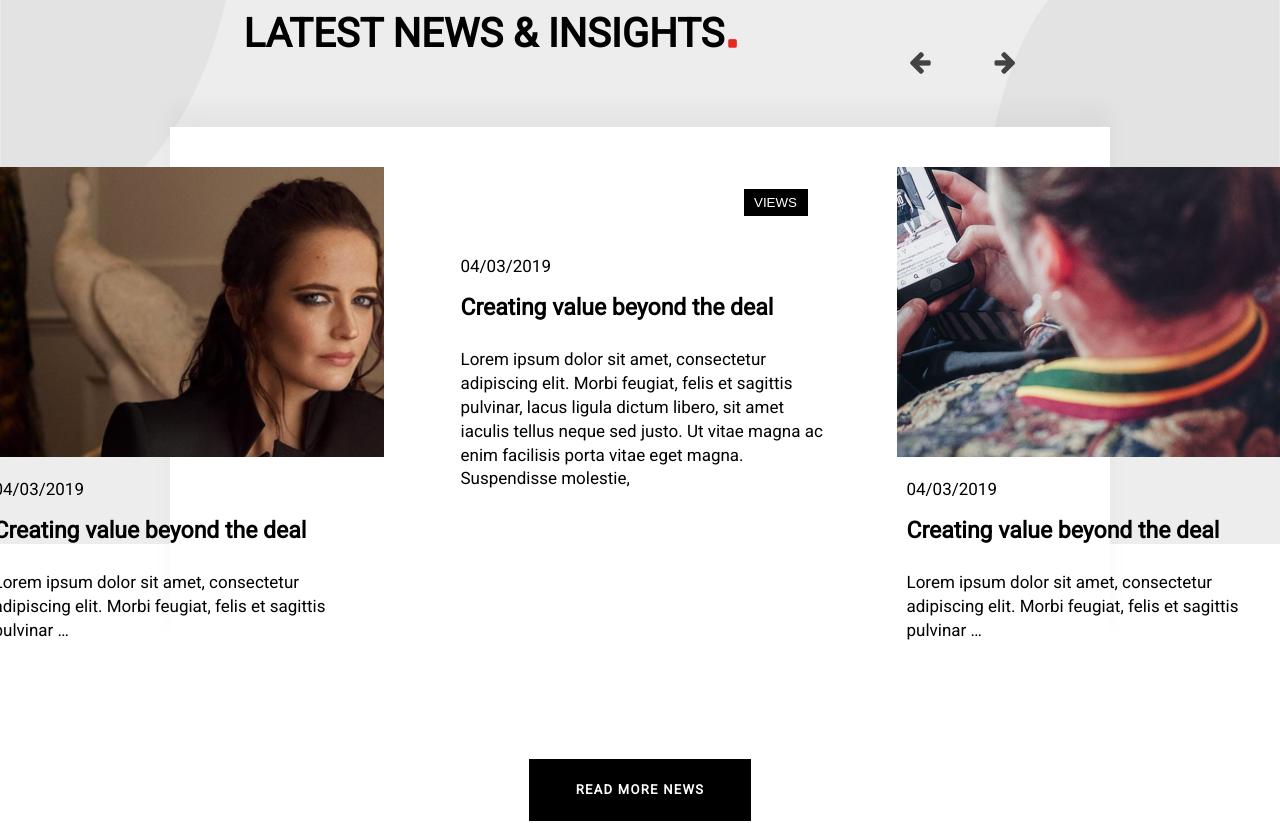
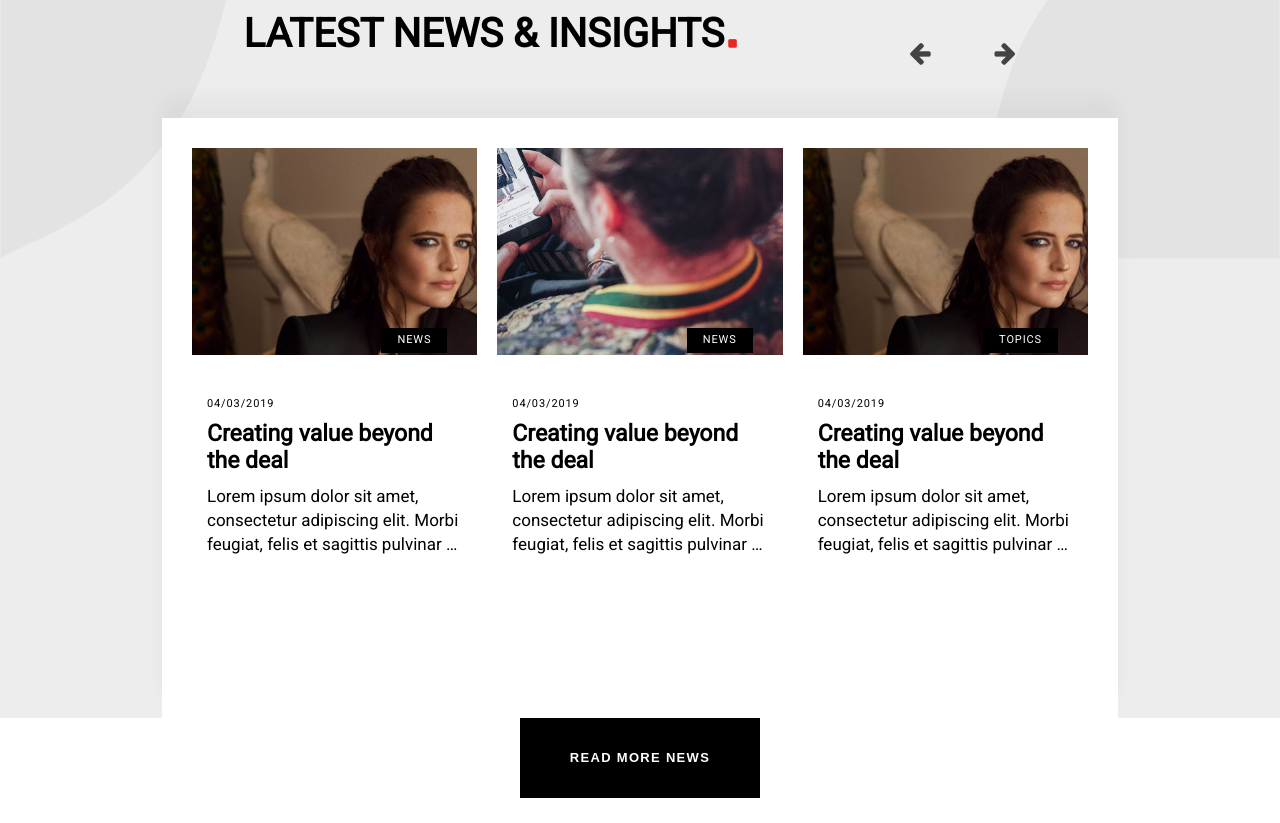
Before and after one commit to tinhuynh0992/my-spectrum, a Vue app: page / in a window 1280 px wide. Shown: the part 6240-7063 px from the top of the page. Built offline with nearby package versions, Linux system fonts and the light colour scheme.

Commit message:
Update latest news

```diff
--- a/src/components/home/ms-home-latest-news.vue
+++ b/src/components/home/ms-home-latest-news.vue
@@ -1,5 +1,5 @@
 <template>
-  <div class="ms-last-new">
+  <div class="ms-latest-new">
     <div class="ms-background">
       <img src="@/assets/icons/page-last-new/intersection-15.png" alt="anc">
       <img src="@/assets/icons/page-last-new/intersection-16.png" alt="aanc">
@@ -11,41 +11,86 @@
       <a href="#"><i class="fa fa-arrow-left"></i></a>
       <a href="#"><i class="fa fa-arrow-right"></i></a>
     </div>
-    <div class="ms-content">
-      <div class="ms-post-1">
+    <div class="ms-posts">
+      <div class="ms-post">
+        <div class="ms-post-image">
           <img src="/img/home/last-new-1.jpg" alt="Last new post 1">
-        <p>04/03/2019</p>
-        <h4>Creating value beyond the deal</h4>
-        <p>
+          <span class="badge">NEWS</span>
+        </div>
+        <div class="ms-post-text">
+          <p class="ms-post-date">04/03/2019</p>
+          <h4 class="ms-post-title">Creating value beyond the deal</h4>
+          <p class="ms-post-description">
             Lorem ipsum dolor sit amet, consectetur adipiscing elit.
             Morbi feugiat, felis et sagittis pulvinar …
           </p>
         </div>
-      <div class="ms-post-2">
-        <div class="ms-post-2-btn">
-            <button class="ms-post-2-btn-view">VIEWS</button>
+
+        <div class="ms-post-layer">
+          <div class="ms-post-tags">
+            <span class="badge">NEWS</span>
           </div>
-        <div class="ms-post-2-content">
-          <p>04/03/2019</p>
-          <h4>Creating value beyond the deal</h4>
-          <p>
-            Lorem ipsum dolor sit amet, consectetur
-            adipiscing elit. Morbi feugiat, felis et
-            sagittis pulvinar, lacus ligula dictum libero,
-            sit amet iaculis tellus neque sed justo. Ut vitae
-            magna ac enim facilisis porta vitae eget magna. Suspendisse molestie,
-          </p>
-        </div>
-      </div>
-      <div class="ms-post-3">
-        <img src="/img/home/last-new-2.png" alt="Last new post 1">
-        <p>04/03/2019</p>
-        <h4>Creating value beyond the deal</h4>
-        <p>
+          <p class="ms-post-date">04/03/2019</p>
+          <h4 class="ms-post-title">Creating value beyond the deal</h4>
+          <p class="ms-post-description">
             Lorem ipsum dolor sit amet, consectetur adipiscing elit.
             Morbi feugiat, felis et sagittis pulvinar …
           </p>
         </div>
+      </div>
+      <div class="ms-post">
+        <div class="ms-post-image">
+          <img src="/img/home/last-new-2.jpg" alt="Last new post 1">
+          <span class="badge">NEWS</span>
+        </div>
+        <div class="ms-post-text">
+          <p class="ms-post-date">04/03/2019</p>
+          <h4 class="ms-post-title">Creating value beyond the deal</h4>
+          <p class="ms-post-description">
+            Lorem ipsum dolor sit amet, consectetur adipiscing elit.
+            Morbi feugiat, felis et sagittis pulvinar …
+          </p>
+        </div>
+
+        <div class="ms-post-layer">
+          <div class="ms-post-tags">
+            <span class="badge">NEWS</span>
+          </div>
+          <p class="ms-post-date">04/03/2019</p>
+          <h4 class="ms-post-title">Creating value beyond the deal</h4>
+          <p class="ms-post-description">
+            Lorem ipsum dolor sit amet, consectetur adipiscing elit.
+            Morbi feugiat, felis et sagittis pulvinar …
+          </p>
+        </div>
+      </div>
+      <div class="ms-post">
+        <div class="ms-post-image">
+          <img src="/img/home/last-new-1.jpg" alt="Last new post 1">
+          <span class="badge">TOPICS</span>
+        </div>
+        <div class="ms-post-text">
+          <p class="ms-post-date">04/03/2019</p>
+          <h4 class="ms-post-title">Creating value beyond the deal</h4>
+          <p class="ms-post-description">
+            Lorem ipsum dolor sit amet, consectetur adipiscing elit.
+            Morbi feugiat, felis et sagittis pulvinar …
+          </p>
+        </div>
+
+        <div class="ms-post-layer">
+          <div class="ms-post-tags">
+            <span class="badge">NEWS</span>
+          </div>
+          <p class="ms-post-date">04/03/2019</p>
+          <h4 class="ms-post-title">Creating value beyond the deal</h4>
+          <p class="ms-post-description">
+            Lorem ipsum dolor sit amet, consectetur adipiscing elit.
+            Morbi feugiat, felis et sagittis pulvinar …
+          </p>
+        </div>
+      </div>
+
     </div>
     <div class="ms-button">
       <button class="ms-button-read-more">READ MORE NEWS</button>
@@ -55,27 +100,38 @@
 
 
 <style lang="scss" scoped>
-  .ms-last-new{
+  .ms-latest-new {
     background-color: #ededed;
-    .ms-background{
+
+    .ms-background {
       display: flex;
       justify-content: space-between;
-    }
-    .ms-background img{
+
+      img {
         width: 389.6px;
         height: 564.1px;
       }
-    .ms-title{
+    }
+
+    .ms-title {
       position: relative;
       margin-top: -22vw;
       margin-left: 12vw;
+
+      h1 {
+        font-size: 40px;
+        font-weight: bold;
+        line-height: 1.48;
+        color: #000;
+        margin-left: 90px;
+      }
     }
     .ms-title i{
       font-size: 10px;
       margin-left: 4px;
       color: #e82721;
     }
-    .ms-icon{
+    .ms-icon {
       display: flex;
       justify-content: flex-end;
       padding-bottom: 50px;
@@ -90,120 +146,134 @@
     .ms-icon i:hover{
       color: #696969;
     }
-    .ms-content{
-      width: 68.5vw;
-      background-color: #fff;
+    .badge {
+      font-size: 11px;
+      line-height: 1.18;
+      letter-spacing: 0.88px;
+      color: #fff;
+      background-color: #000;
+
+      padding: 6px 16px;
+    }
+
+    .ms-posts {
+      width: 70vw;
+      position: relative;
       display: flex;
       justify-content: center;
-      padding-top: 30px;
-      padding-left: 32px;
-      padding-right: 32px;
-      margin-left: auto;
-      margin-right: auto;
+      background-color: #fff;
+      box-shadow: 0 -20px 20px 0 rgba(0, 0, 0, 0.04);
+      padding: 30px;
+      margin: 0 auto;
+
+      .ms-post {
         position: relative;
-      box-shadow: 0 -20px 20px 0 rgba(0, 0, 0, 0.04);
+        width: 33%;
+        margin-right: 20px;
+        margin-bottom: 100px;
+
+        &:last-child {
+          margin-right: 0;
         }
-    .ms-post-1, .ms-post-3, .ms-post-2{
-      width: 400px;
+
+        .ms-post-image {
+          position: relative;
+          height: 220px;
+          overflow-y: hidden;
+
+          img {
+            width: 100%;
           }
-    .ms-post-1, .ms-post-3, .ms-post-2{
-      padding: 10px 10px 15px 10px;
+
+          .badge {
+            position: absolute;
+            bottom: 15px;
+            right: 30px;
           }
-    .ms-post-1:hover, .ms-post-2:hover, .ms-post-3:hover{
-      background-color: #e80023;
+
         }
-    .ms-post-2{
-      height: 462px;
-      margin-left: 47px;
-      margin-right: 47px;
-      background-color: #e80023;
+
+        .ms-post-text {
+          padding: 30px 15px 0 15px;
+          height: 190px;
         }
-    h4,p{
-      padding-left: 10px;
+
+        .ms-post-date {
+          font-size: 11px;
+          line-height: 1.18;
+          letter-spacing: 0.88px;
+          margin-top: 0;
+          margin-bottom: 10px;
         }
-    h4{
-      width: 369px;
-      font-family: Roboto;
+
+        .ms-post-title {
           font-size: 23px;
           font-weight: bold;
           line-height: 1.17;
-      letter-spacing: normal;
-      text-align: left;
-      color: #000000;
-      margin-bottom: 26px;
+          margin-top: 0;
+          margin-bottom: 10px;
         }
-    p{
-      width: 368px;
-      font-family: Roboto;
+
+        .ms-post-description {
           font-size: 17px;
-      font-weight: normal;
           line-height: 1.41;
-      letter-spacing: normal;
-      text-align: left;
-      color: #000000;
-      margin-bottom: -15px;
+          margin-top: 0;
         }
-    h1{
-      width: 534.5px;
-      height: 68.2px;
-      font-family: Roboto;
-      font-size: 40px;
-      font-weight: bold;
-      font-stretch: normal;
-      font-style: normal;
-      line-height: 1.48;
-      letter-spacing: normal;
-      text-align: left;
-      color: #000000;
-      margin-left: 90px;
+
+        .ms-post-layer {
+          position: absolute;
+          top: 0;
+          left: 0;
+          box-sizing: border-box;
+          background-color: #e80023;
+          width: 100%;
+          height: 440px;
+          display: none;
+          padding: 25px 20px;
+
+          .ms-post-tags {
+            text-align: right;
+            margin-bottom: 30px;
           }
-    img{
-      width: 400px;
-      height: 290px;
         }
-    .ms-button{
-      padding-top: 110px;
-      padding-bottom: 116px;
-      display: flex;
-      justify-content: center;
+
+        &:hover {
+          .ms-post-layer {
+            display: block;
+
+            .ms-post-date {
+              color: #fff;
+            }
+
+            .ms-post-title {
+              color: #fff;
+            }
+
+            .ms-post-description {
+               color: #fff;
+            }
+          }
+        }
+
+      }
+    }
+
+    .ms-button {
+      text-align: center;
       background-color: #fff;
-      margin-top: -100px;
-    }
-    .ms-button .ms-button-read-more{
+      margin-bottom: 100px;
+
+      .ms-button-read-more {
         color: #fff;
-      width: 222.6px;
-      height: 62px;
-      background-color: #000000;
-      font-family: Roboto;
+        background-color: #000;
         font-size: 13px;
         font-weight: bold;
-      font-stretch: normal;
-      font-style: normal;
         line-height: 2.31;
         letter-spacing: 1.3px;
+        padding: 25px 50px;
         border: none;
-      margin-top: 105px;
+        cursor: pointer;
       }
-    .ms-post-2-btn{
-      display: flex;
-      justify-content: flex-end;
-    }
-    .ms-post-2 .ms-post-2-btn-view{
-      width: 64px;
-      height: 27px;
-      background-color: #000000;
-      color: #fff;
-      border: none;
-      margin-top: 22px;
-      margin-bottom: 22px;
-      margin-right: 22px;
-      position: relative;
-    }
-    .ms-post-2{
-      background: #fff;
-    }
-   .ms-post-2-content h4,p{
-     color: #000;
     }
 
   }
```
Also changed, not shown: public/img/home/last-new-2.jpg (added), public/img/home/last-new-2.png (deleted). Lines whose indentation alone changed are shown as unchanged.
